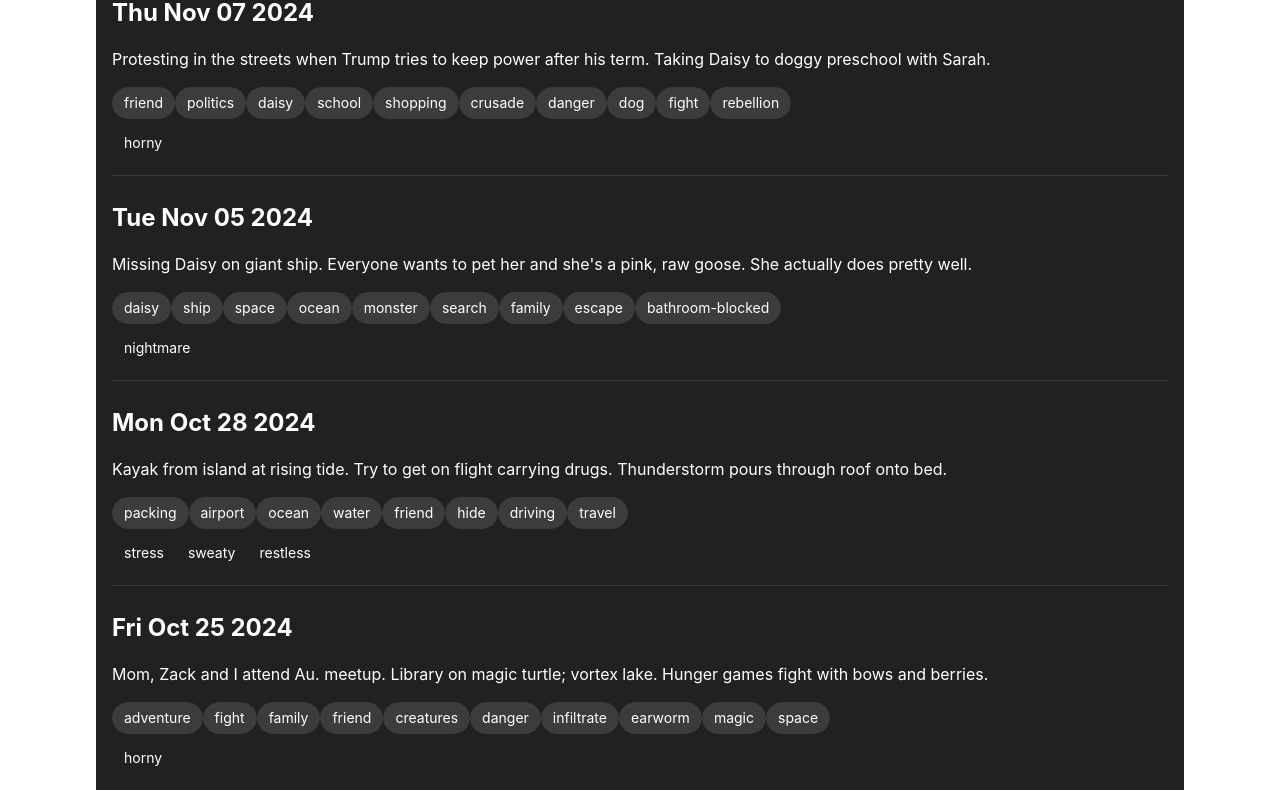
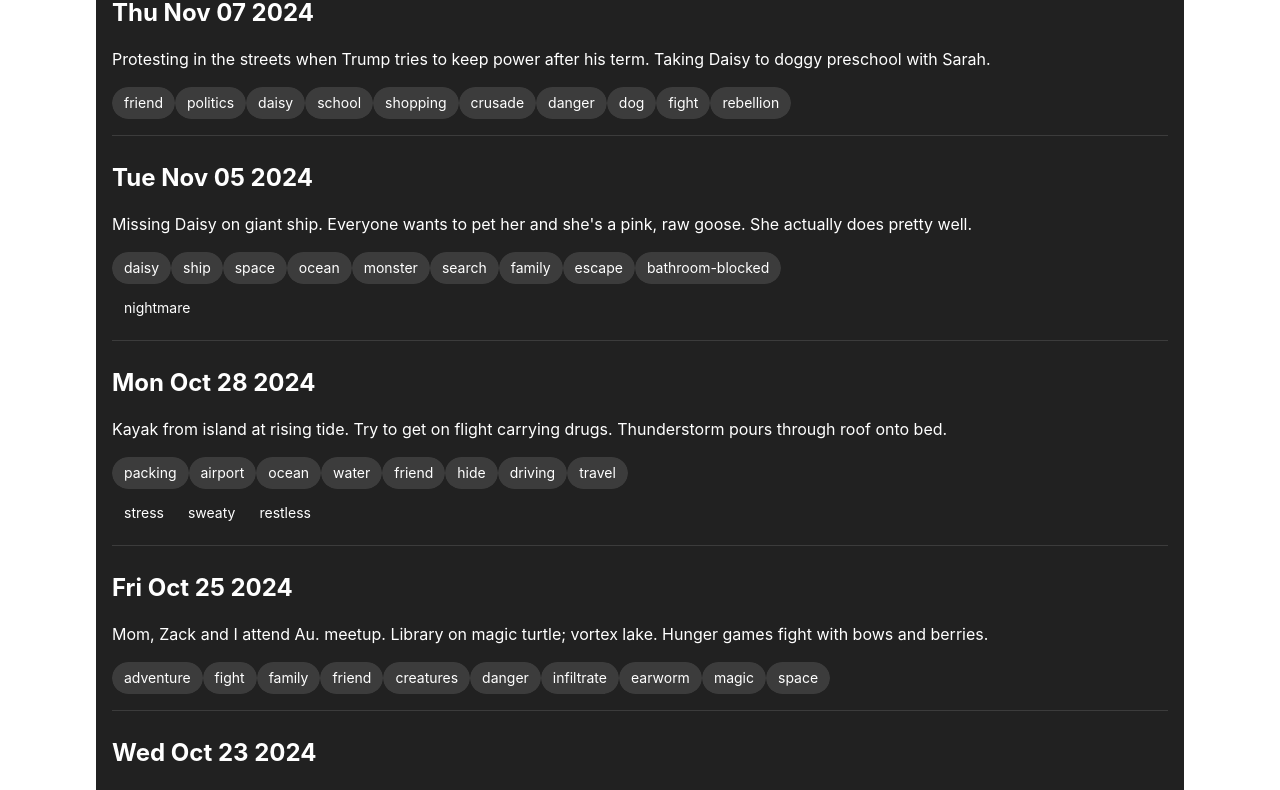
Before and after one commit to MMFane/dream-journal, a Vue app: page /tags in a window 1280 px wide. Shown: the part 2120-2910 px from the top of the page. Built offline with nearby package versions, Linux system fonts and the light colour scheme.

Commit message:
allow filtering by circumstance

```diff
--- a/src/components/DreamsList.vue
+++ b/src/components/DreamsList.vue
@@ -18,10 +18,12 @@ const filteredDreams = computed(() => {
   return dreamsList.filter((dream) => {
     const noramlizedDescription = normalize(dream.description)
     const noramlizedTags = normalize(dream.tags)
+    const normalizedCircumstances = normalize(dream.circumstances)
     const normalizedFilter = normalize(filter.value)
     return (
       noramlizedDescription.includes(normalizedFilter) ||
-      noramlizedTags.includes(normalizedFilter)
+      noramlizedTags.includes(normalizedFilter) ||
+      normalizedCircumstances.includes(normalizedFilter)
     )
   })
 })
--- a/src/data/data.json
+++ b/src/data/data.json
@@ -69,7 +69,7 @@
     "date": "2024-11-07",
     "description": "protesting in the streets when Trump tries to keep power after his term. Taking Daisy to doggy preschool with Sarah",
     "tags": "friend, politics, daisy, school, shopping, crusade, danger, dog, fight, rebellion",
-    "circumstances": "horny"
+    "circumstances": ""
   },
   {
     "date": "2024-11-05",
@@ -87,7 +87,7 @@
     "date": "2024-10-25",
     "description": "Mom, Zack and I attend Au. meetup. Library on magic turtle; vortex lake. Hunger games fight with bows and berries",
     "tags": "adventure, fight, family, friend, creatures, danger, infiltrate, earworm, magic, space",
-    "circumstances": "horny"
+    "circumstances": ""
   },
   {
     "date": "2024-10-23",
@@ -159,7 +159,7 @@
     "date": "2024-10-09",
     "description": "family reunion at gorgeous Italian compound. Befriend eagle; feed it treats. Miss Grandma. Cousins get rowdy",
     "tags": "italy, family-reunion, family, grandma-Day, animal-friend, hide, bittersweet, longing",
-    "circumstances": "horny"
+    "circumstances": ""
   },
   {
     "date": "2024-10-08",
@@ -171,7 +171,7 @@
     "date": "2024-10-07",
     "description": "going back to high school. Cousin Sam is admin. Nail salon for Lindsay's wedding. Summer travels with family. Talk to Dad about drinking",
     "tags": "family, sad, bad-driving, highschool, planning, upcoming-event, lost-item",
-    "circumstances": "stress, horny"
+    "circumstances": "stress, "
   },
   {
     "date": "2024-10-06",
@@ -201,7 +201,7 @@
     "date": "2024-10-02",
     "description": "Train hijinks, trying to stop some bad guy something something (wrote this down too late, haha)",
     "tags": "family, train, adventure, infiltrate",
-    "circumstances": "horny"
+    "circumstances": ""
   },
   {
     "date": "2024-10-01",
```
